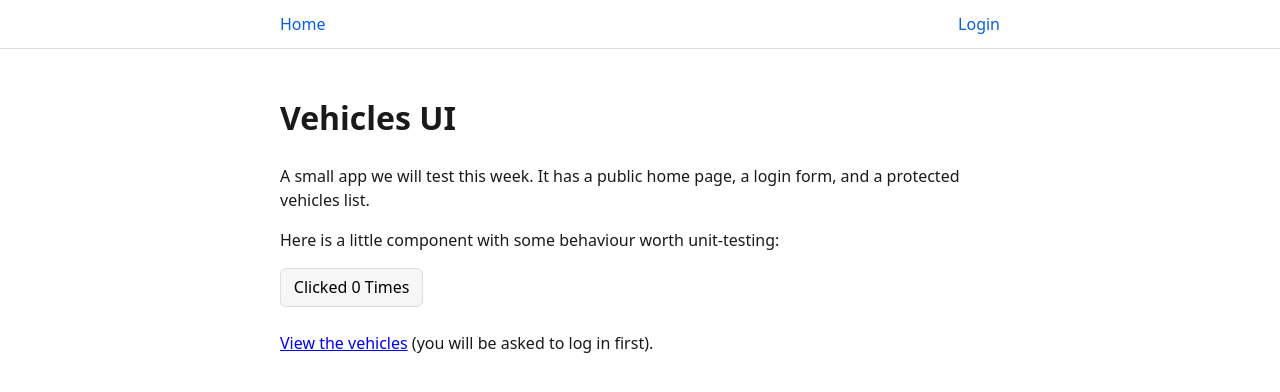
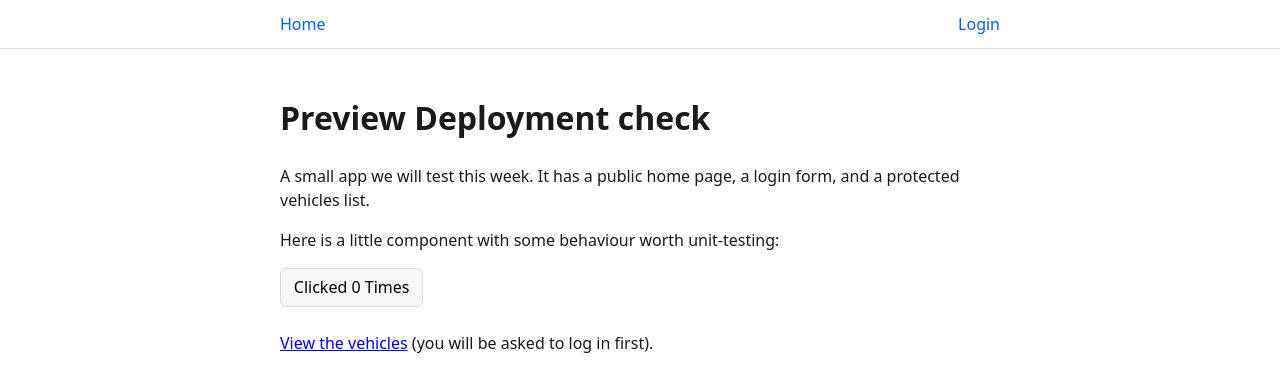
Before and after one commit to klvuongg/WEB422-CICD-Lab, a Next.js app: page / in a window 1280 px wide. Shown: the top 392 px of the page. Built offline with nearby package versions, Linux system fonts and the light colour scheme.

Commit message:
Changed heading for deployment preview

```diff
--- a/pages/index.js
+++ b/pages/index.js
@@ -4,7 +4,7 @@ import ClickCounter from "@/components/ClickCounter";
 export default function Home() {
   return (
     <>
-      <h1>Vehicles UI</h1>
+      <h1>Preview Deployment check</h1>
       <p>
         A small app we will test this week. It has a public home page, a login
         form, and a protected vehicles list.
```
Also changed, not shown: 1 other file (tests, documents, lock files or other folders).
